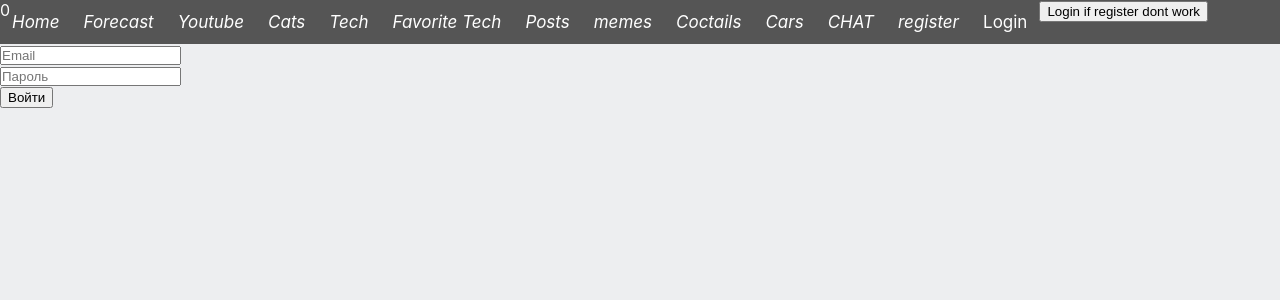
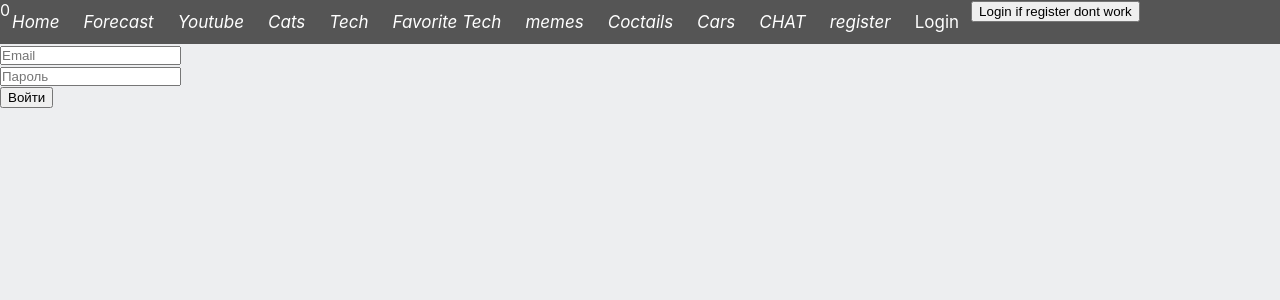
Before and after one commit to Dimmitrii/portfolio-source, a React (Create React App) app in the folder my-app/: page /login in a window 1280 px wide. Shown: the top 300 px of the page. Built offline with nearby package versions, Linux system fonts and the light colour scheme; the HTML template or start-up script is replaced by a standard one; what keys would draw is missing.

Commit message:
clean some code

```diff
--- a/my-app/src/App.js
+++ b/my-app/src/App.js
@@ -1,7 +1,5 @@
 import React from "react";
-import {Route,Switch} from "react-router-dom";
-// import {connect} from "react-redux";
-// import {fetchCars,fetchDict} from "./redux/cars/action";
+import { Route } from "react-router-dom";
 
 import WeatherApp from "./components/WeatherApp/WeatherApp";
 import YoutubeApp from "./components/YoutubeApp/YoutubeApp";
@@ -10,8 +8,8 @@ import CatsApp from "./components/CatsApp/CatsApp";
 import TechPage from "./components/Tech/Page";
 import TechPages from "./components/Tech/Pages";
 import TechFavorite from "./components/Tech/Favorite";
-import PostListPage from "./components/Post/ListPage";
-import PostSinglePage from "./components/Post/SinglePage";
+// import PostListPage from "./components/Post/ListPage";
+// import PostSinglePage from "./components/Post/SinglePage";
 import MemApp from "./components/MemApp/App";
 import ClickCounter from "./components/ClickCounter/ClickCounter";
 import LoginPage from './components/Auth/Login/Page';
@@ -28,7 +26,7 @@ const App = (props) => {
         <ClickCounter/>
         <Route path="/"  render = {props => <NavBar {...props}
         items={[{text:"Forecast",path:"/forecast"},{text:"Youtube",path:"/youtube"},{text:"Cats",path:"/cats"},
-        {text:"Tech",path:"/tech"},{text:"Favorite Tech",path:"/favoritetech"},{text:"Posts",path:"/posts"},{text:"memes",path:"/memes"},
+        {text:"Tech",path:"/tech"},{text:"Favorite Tech",path:"/favoritetech"},{text:"memes",path:"/memes"},
         {text:"Coctails",path:"/coctails"},{text:"Cars",path:"/cars"},{text:"CHAT",path:"/chat"},{text:"register",path:"/register"}]}/>}/>
         <PrivateRoute path="/forecast"  component = {WeatherApp}/>
         <PrivateRoute path="/youtube" component = {YoutubeApp}/>
@@ -41,26 +39,14 @@ const App = (props) => {
         <Route path="/login" component={LoginPage} />
         <Route path="/register" component={RegisterPage} />
         {/*remove posts becuse api doesnt respone but i didnt touched code for your code review*/}
-        <Switch>
+        {/* <Switch>
             <PrivateRoute path="/posts/:id" component={PostSinglePage} />
             <PrivateRoute path="/posts" component = {PostListPage} />
-        </Switch>
+        </Switch> */}
         <PrivateRoute path="/coctails" component={CoctailsPage}/>
         <PrivateRoute path="/chat" component={Chat}/>
-        {/* <CarsListPage/> */}
-        {/* <div onClick={()=>{props.fetchCars()}}> Проверить КОКТЕЛИ</div>
-        <div onClick={()=>{props.fetchDict()}}> Проверить КОКТЕЛЬ</div> */}
         </>
     );
 }
 
-// const mapStateToPProps = (state)=>{
-//     return{
-//         cars: state.cars.cars,
-//         coctail: state.cars.dict,
-//     }
-// }
-
-// const actions = {fetchCars,fetchDict};
-
 export default App;
--- a/my-app/src/components/Cars/Settings.js
+++ b/my-app/src/components/Cars/Settings.js
@@ -12,13 +12,7 @@ function CarsSettings(props) {
                <p>Состояние автомобиля</p>
                <select defaultValue="Любое"  onChange={props.onChange} title="state">
                     <option value="">Любое</option>
-
-                    {props.dict.state.map(item=>{
-                        return(
-                            <option key={item.id} value={item.id}>{item.name}</option>
-                        )
-                    })}
-
+                    {props.dict.state.map(item=><option key={item.id} value={item.id}>{item.name}</option>)}
                 </select>
 
                 <br/>
@@ -29,13 +23,7 @@ function CarsSettings(props) {
                 <p>Марка автомобиля</p>
                 <select defaultValue="Любая" title="manufacturer" onChange={props.onChange}>
                     <option value="">Любая</option>
-
-                    {props.dict.manufacturer.map(item=>{
-                        return(
-                            <option key={item.id} value={item.name}>{item.name}</option>
-                        )
-                    })}
-
+                    {props.dict.manufacturer.map(item=><option key={item.id} value={item.name}>{item.name}</option>)}
                 </select>
 
                 <p>Тип кузова</p>
```
Also changed, not shown: 1 other file (tests, documents, lock files or other folders).
